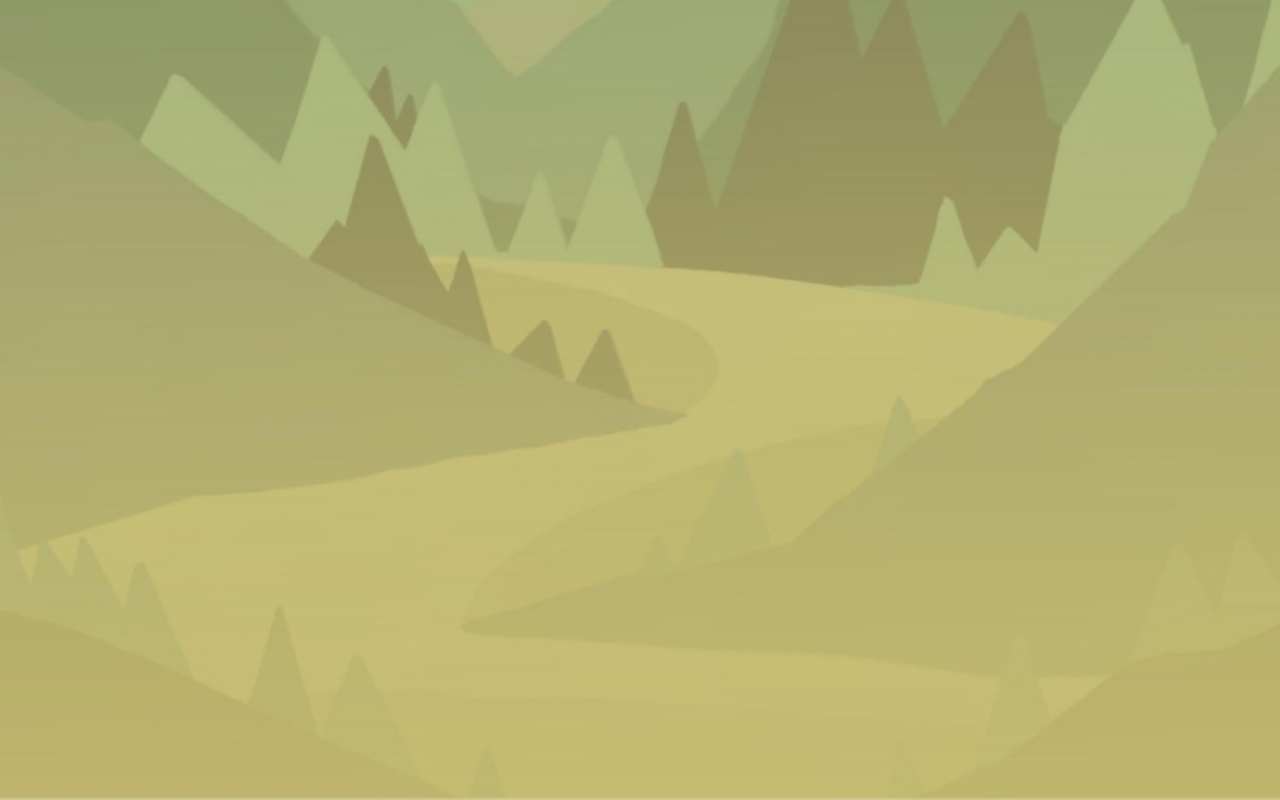
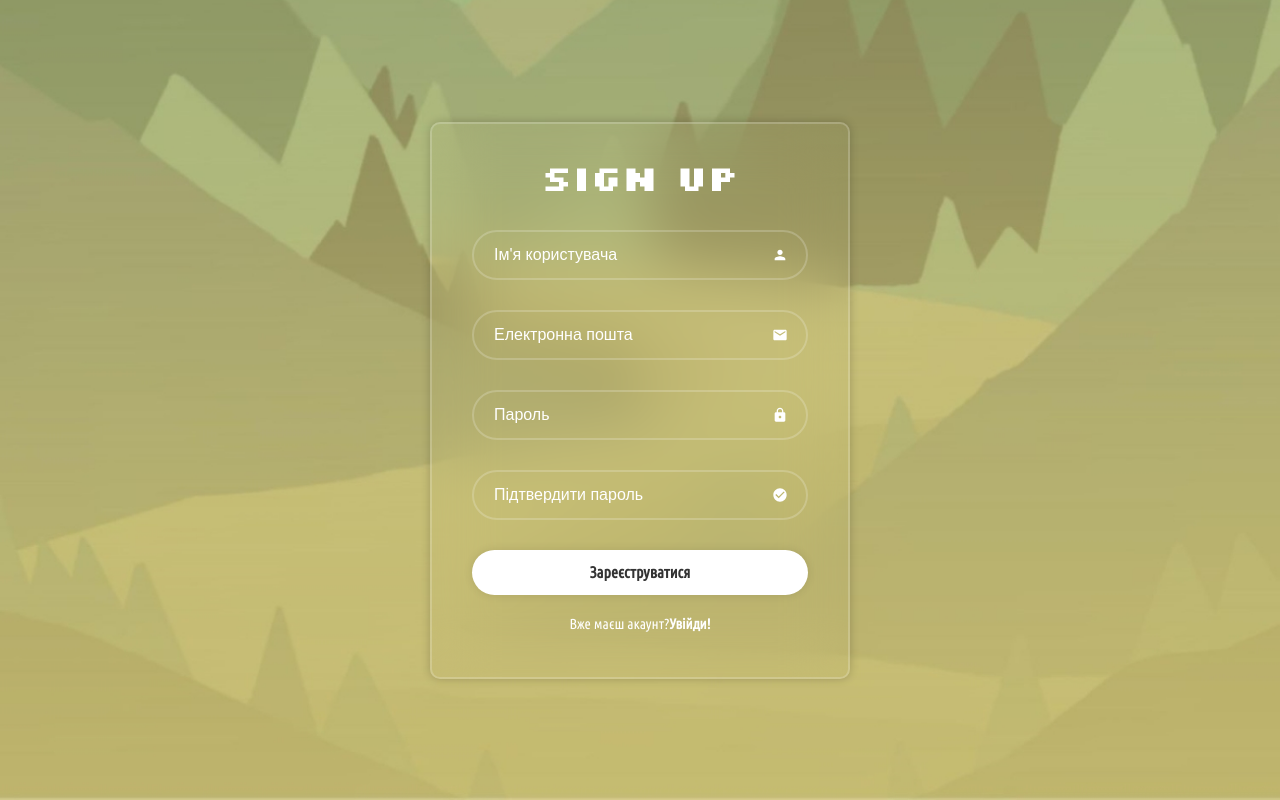
Before and after one commit to qqwz0/timesquad, a React (Create React App) app: page /sign-up in a window 1280 px wide. Built offline with nearby package versions, Linux system fonts and the light colour scheme.

Commit message:
added router links

```diff
--- a/src/App.js
+++ b/src/App.js
@@ -1,6 +1,6 @@
 import Home from "./pages/StartPage/Home";
 import LogIn from "./pages/LogInPage/LogIn";
-//import SignUp from "./pages/SignUpPage/SignUp";
+import SignUp from "./pages/SignUpPage/SignUp";
 import { BrowserRouter as Router, Route, Switch } from 'react-router-dom'
 
 function App() {
@@ -14,6 +14,9 @@ function App() {
           <Route path="/log-in">
             <LogIn />
           </Route>
+          <Route path="/sign-up">
+            <SignUp />
+          </Route>
         </Switch>
       </div>
     </Router>
--- a/src/pages/LogInPage/LogIn.jsx
+++ b/src/pages/LogInPage/LogIn.jsx
@@ -1,8 +1,8 @@
-
 import styles from "./LogIn.module.css";
 import PersonIcon from "@mui/icons-material/Person";
 import LockIcon from "@mui/icons-material/Lock";
 import React, { useState } from "react";
+import { Link } from "react-router-dom";
 
 const LogIn = () => {
   const [showPassword1, setShowPassword1] = useState(false);
@@ -39,7 +39,7 @@ const LogIn = () => {
         <button type="submit">Увійти</button>
         <div className={styles.registerlink}>
           <p>
-            Досі не маєш аккаунта?<a href="#">Зареєструйся!</a>
+            Досі не маєш аккаунта?<Link to="/sign-up">Зареєструйся!</Link>
           </p>
         </div>
       </form>
--- a/src/pages/SignUpPage/SignUp.jsx
+++ b/src/pages/SignUpPage/SignUp.jsx
@@ -4,6 +4,7 @@ import PersonIcon from '@mui/icons-material/Person';
 import LockIcon from '@mui/icons-material/Lock';
 import GmailIcon from '@mui/icons-material/Email';
 import CheckCircleIcon from '@mui/icons-material/CheckCircle';
+import { Link } from "react-router-dom";
 
 const SignUp = () => {
   const [showPassword1, setShowPassword1] = useState(false);
@@ -47,7 +48,9 @@ const SignUp = () => {
         </div>
         <button type={styles.submit}>Зареєструватися</button>
         <div className={styles.registerlink}>
-                <p>Вже маєш аккаунт?<a href="#"> Увійди!</a></p>
+          <p>
+            Вже маєш акаунт?<Link to="/log-in">Увійди!</Link>
+          </p>
             </div>
       </form>
     </div>
--- a/src/pages/StartPage/Main.jsx
+++ b/src/pages/StartPage/Main.jsx
@@ -1,10 +1,10 @@
 import React from "react";
-//import Button from "@mui/material/Button";
 import ScheduleIcon from "@mui/icons-material/Schedule";
 import SportsEsportsIcon from "@mui/icons-material/SportsEsports";
 import HowToRegIcon from "@mui/icons-material/HowToReg";
 import KeyboardDoubleArrowDownSharp from "@mui/icons-material/KeyboardDoubleArrowDownSharp";
 import { Link } from "react-scroll";
+import { Link as RouterLink } from "react-router-dom";
 import "./StartPage.css";
 
 const Main = () => {
@@ -38,11 +38,13 @@ const Main = () => {
             Розвивай свого персонажа, збираючи досвід та отримуючи нові навички, які допоможуть тобі подолати будь-які випробування.
             Приготуйся до захоплюючих пригод і незабутніх подорожей у світі "Time Fighters"!
           </p>
-          <button
-            className="problem-button"
-          >
+        </div>
+        <div>
+          <RouterLink to="/sign-up">
+            <button className="problem-button">
               Start!
             </button>
+          </RouterLink>
         </div>
         <div className="problem-pic-container">
           <img
@@ -124,9 +126,11 @@ const Main = () => {
           ))}
         </div>
         <div className="howitworks-button-wrapper">
+          <RouterLink to="sign-up">
             <button className="howitworks-button">
               Start!
             </button>
+          </RouterLink>
         </div>
       </div>
     </div>
--- a/src/pages/StartPage/Navbar.jsx
+++ b/src/pages/StartPage/Navbar.jsx
@@ -1,5 +1,6 @@
 import React from "react";
 import AccountCircleIcon from '@mui/icons-material/AccountCircle';
+import { Link as RouterLink } from "react-router-dom";
 import './StartPage.css';
 
 const Navbar = () => {
@@ -9,9 +10,9 @@ const Navbar = () => {
       <div >
         <h1 className="silkscreen-bold">Time Fighters</h1>
       </div>
+      <RouterLink to="/log-in">
         <AccountCircleIcon className="account-icon" />
-      <div>
-      </div>
+      </RouterLink>
     </div>
   );
 };
--- a/src/pages/StartPage/StartPage.css
+++ b/src/pages/StartPage/StartPage.css
@@ -139,6 +139,7 @@ body {
 .home-nav .account-icon {
     font-size: 2.5rem;
     margin-left: auto;
+    color: black;
 }
 
 .howitworks-section-wrapper {
@@ -166,7 +167,7 @@ body {
 }
 
 .howitworks-section-info {
-    width: 200px;
+    width: 250px;
     min-height: 250px;
     background-color: rgba(255, 255, 255, 0.7);
     padding: 1rem 2rem;
```
Lines whose indentation alone changed are shown as unchanged.
